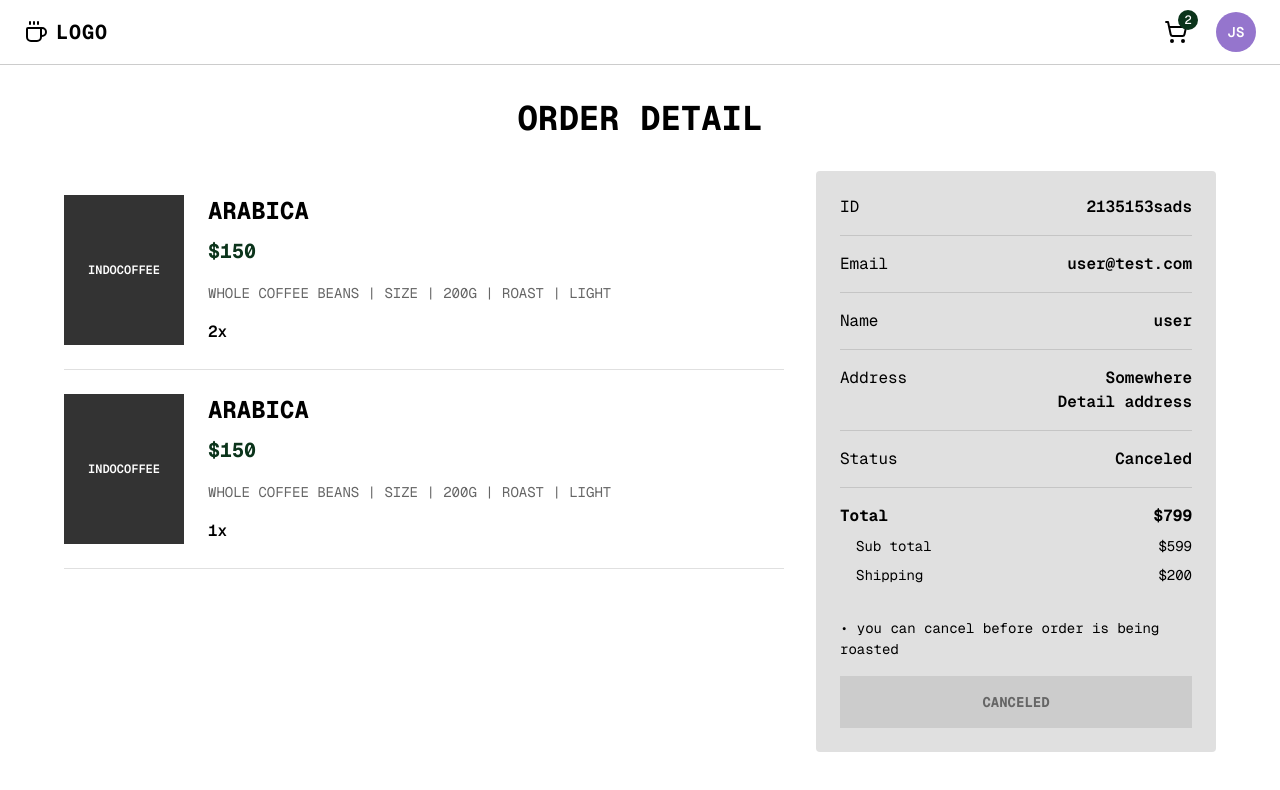
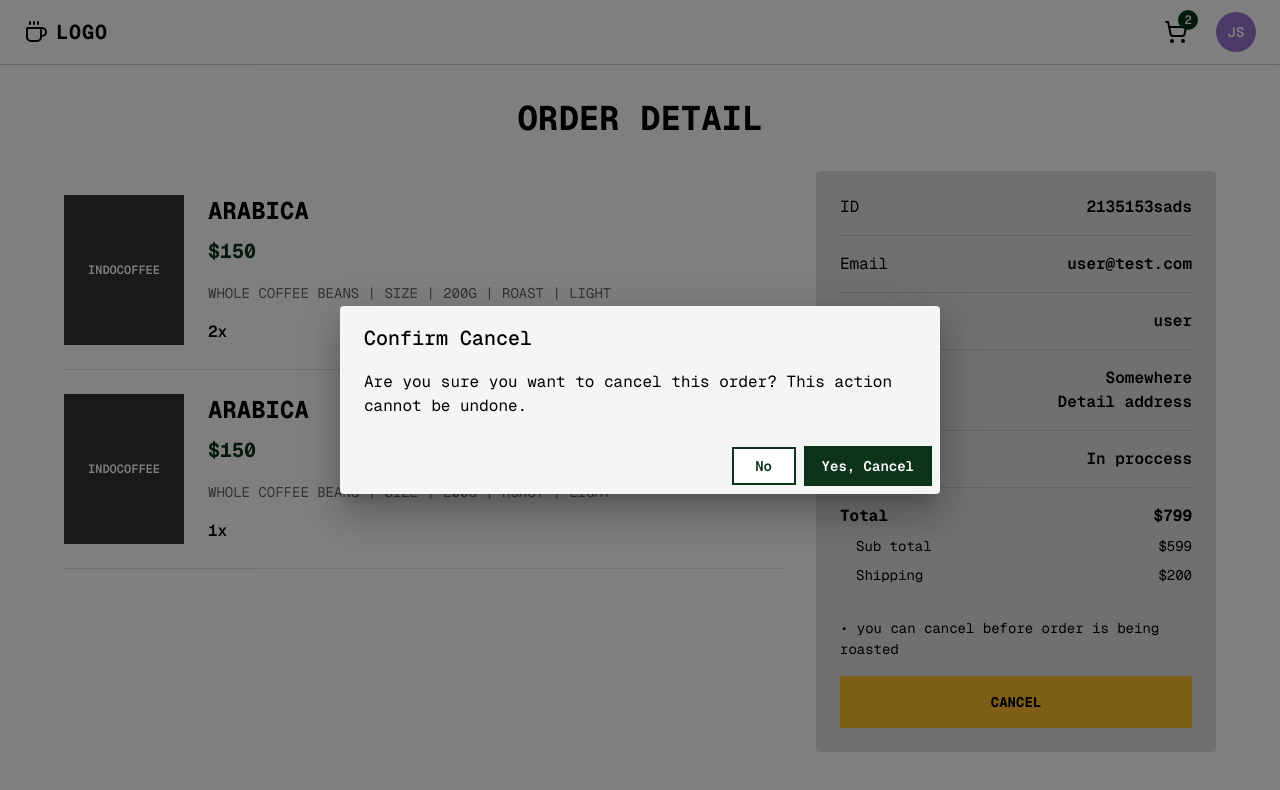
Before and after one commit to faizisyellow/indocoffee-web, a React (Vite) app: page /order/1 in a window 1280 px wide. Both pictures are taken after a click on the button "CANCEL". Shown: the top 790 px of the page. Built offline with nearby package versions, Linux system fonts and the light colour scheme.

Commit message:
Component: Add Confirmation dialog component to cancel action in Order detail page

```diff
--- a/src/pages/OrderDetailPage.tsx
+++ b/src/pages/OrderDetailPage.tsx
@@ -6,6 +6,10 @@ import {
   Button,
   Divider,
   Paper,
+  Dialog,
+  DialogTitle,
+  DialogContent,
+  DialogActions,
 } from "@mui/material";
 import { useParams } from "react-router";
 
@@ -40,10 +44,12 @@ const mockOrder = {
 export default function OrderDetailPage() {
   const { id } = useParams();
   const [status, setStatus] = useState(mockOrder.status);
+  const [confirmOpen, setConfirmOpen] = useState(false);
 
   const handleCancel = () => {
     console.log("Cancel order:", id);
     setStatus("Canceled");
+    setConfirmOpen(false);
   };
 
   const isCancellable = status === "In proccess";
@@ -239,7 +245,7 @@ export default function OrderDetailPage() {
             </Box>
           </Box>
 
-          {isCancellable && (
+          {isCancellable ? (
             <Box sx={{ mt: 4 }}>
               <Typography variant="body2" sx={{ mb: 2, fontSize: "0.875rem" }}>
                 • you can cancel before order is being roasted
@@ -247,7 +253,7 @@ export default function OrderDetailPage() {
               <Button
                 fullWidth
                 variant="contained"
-                onClick={handleCancel}
+                onClick={() => setConfirmOpen(true)}
                 sx={{
                   bgcolor: "#fbc02d",
                   borderColor: "#fbc02d",
@@ -263,9 +269,7 @@ export default function OrderDetailPage() {
                 CANCEL
               </Button>
             </Box>
-          )}
-
-          {!isCancellable && (
+          ) : (
             <Box sx={{ mt: 4 }}>
               <Typography variant="body2" sx={{ mb: 2, fontSize: "0.875rem" }}>
                 • you can cancel before order is being roasted
@@ -287,6 +291,24 @@ export default function OrderDetailPage() {
           )}
         </Paper>
       </Box>
+
+      <Dialog open={confirmOpen} onClose={() => setConfirmOpen(false)}>
+        <DialogTitle>Confirm Cancel</DialogTitle>
+        <DialogContent>
+          <Typography>
+            Are you sure you want to cancel this order? This action cannot be
+            undone.
+          </Typography>
+        </DialogContent>
+        <DialogActions>
+          <Button onClick={() => setConfirmOpen(false)} variant="outlined">
+            No
+          </Button>
+          <Button onClick={handleCancel} variant="contained" color="warning">
+            Yes, Cancel
+          </Button>
+        </DialogActions>
+      </Dialog>
     </Container>
   );
 }
```
